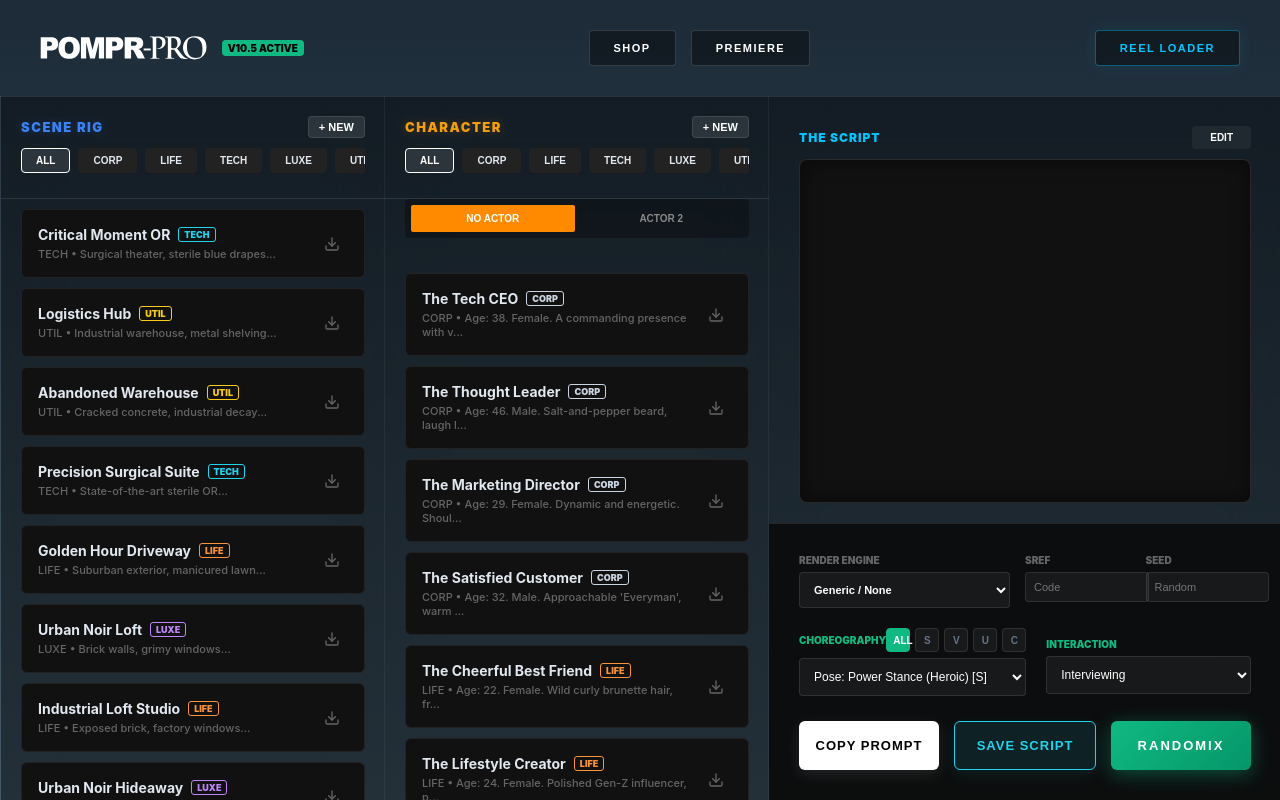
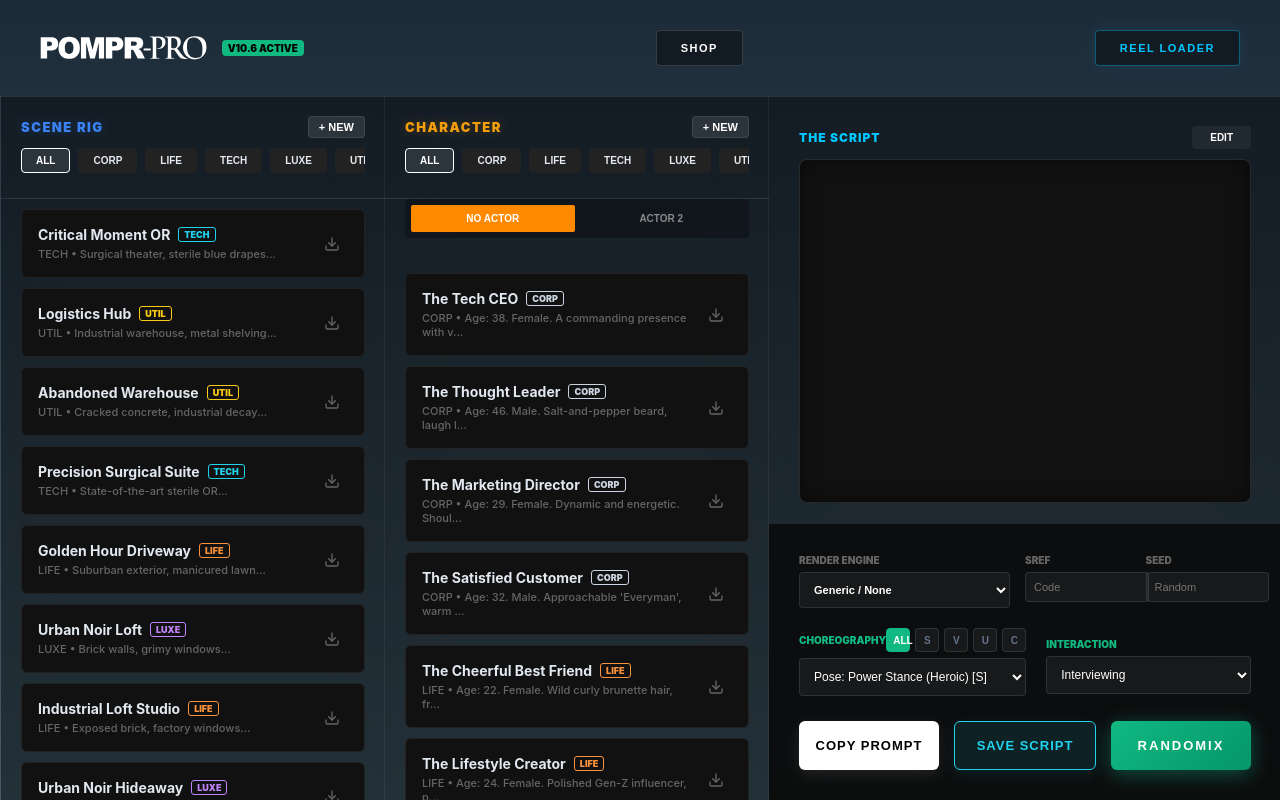
Before and after one commit to 2wv4f64wt7-creator/pompr-pro-manual., a React (Vite) app: page / in a window 1280 px wide. Built offline with nearby package versions, Linux system fonts and the light colour scheme.

Commit message:
Add files via upload

```diff
--- a/src/Header.jsx
+++ b/src/Header.jsx
@@ -1,7 +1,7 @@
 // -------------------------------------------------------------------
 // FILE: Header.jsx
-// VERSION: 10.5
-// ARCHITECT NOTE: Transparent Mode with Updated Badge.
+// VERSION: 10.6
+// ARCHITECT NOTE: Shop Link Activated. Premiere Button Deprecated.
 // -------------------------------------------------------------------
 import React from 'react';
 
@@ -18,11 +18,17 @@ export default function Header({ onOpenVault }) {
       <div style={{ display: 'flex', alignItems: 'center', gap: '15px' }}>
         <img src="/logo.svg" alt="POMPR-PRO" style={{ height: '24px', width: 'auto', display: 'block' }} onError={(e) => { e.target.style.display = 'none'; e.target.nextSibling.style.display = 'block'; }} />
         <h1 style={{ display: 'none', fontSize: '24px', fontWeight: '900', letterSpacing: '-1px', margin: 0, color: 'white' }}>POMPR-PRO</h1>
-        <span style={{ background: '#10b981', color: 'black', fontSize: '10px', fontWeight: '900', padding: '2px 6px', borderRadius: '4px' }}>V10.5 ACTIVE</span>
+        <span style={{ background: '#10b981', color: 'black', fontSize: '10px', fontWeight: '900', padding: '2px 6px', borderRadius: '4px' }}>V10.6 ACTIVE</span>
       </div>
       <nav style={{ display: 'flex', gap: '15px' }}>
-        <button style={baseButtonStyle} onMouseEnter={(e) => { e.currentTarget.style.background = 'rgba(255,255,255,0.1)'; }} onMouseLeave={(e) => { e.currentTarget.style.background = 'rgba(0,0,0,0.4)'; }}>Shop</button>
-        <button style={baseButtonStyle} onMouseEnter={(e) => { e.currentTarget.style.background = 'rgba(255,255,255,0.1)'; }} onMouseLeave={(e) => { e.currentTarget.style.background = 'rgba(0,0,0,0.4)'; }}>Premiere</button>
+        <button
+          onClick={() => window.open('https://bobaiese8.gumroad.com/', '_blank')}
+          style={baseButtonStyle}
+          onMouseEnter={(e) => { e.currentTarget.style.background = 'rgba(255,255,255,0.1)'; }}
+          onMouseLeave={(e) => { e.currentTarget.style.background = 'rgba(0,0,0,0.4)'; }}
+        >
+          Shop
+        </button>
       </nav>
       <button onClick={onOpenVault} style={{ ...baseButtonStyle, color: '#00C6FF', borderColor: 'rgba(0, 198, 255, 0.4)', boxShadow: '0 0 15px rgba(0, 198, 255, 0.1)' }} onMouseEnter={(e) => { e.currentTarget.style.background = 'rgba(0, 198, 255, 0.1)'; e.currentTarget.style.boxShadow = '0 0 20px rgba(0, 198, 255, 0.2)'; }} onMouseLeave={(e) => { e.currentTarget.style.background = 'rgba(0,0,0,0.4)'; e.currentTarget.style.boxShadow = '0 0 15px rgba(0, 198, 255, 0.1)'; }}>Reel Loader</button>
     </header>
```
